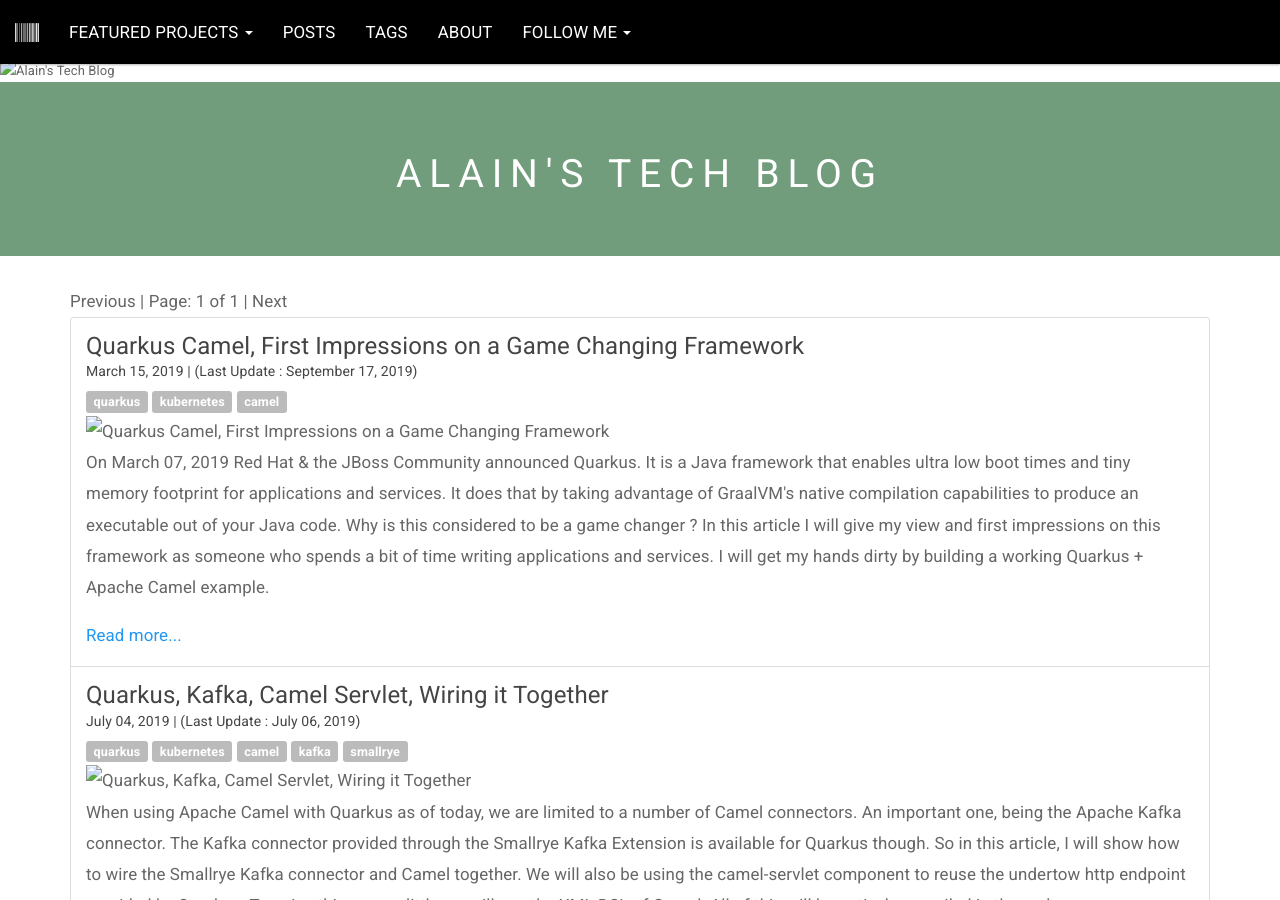
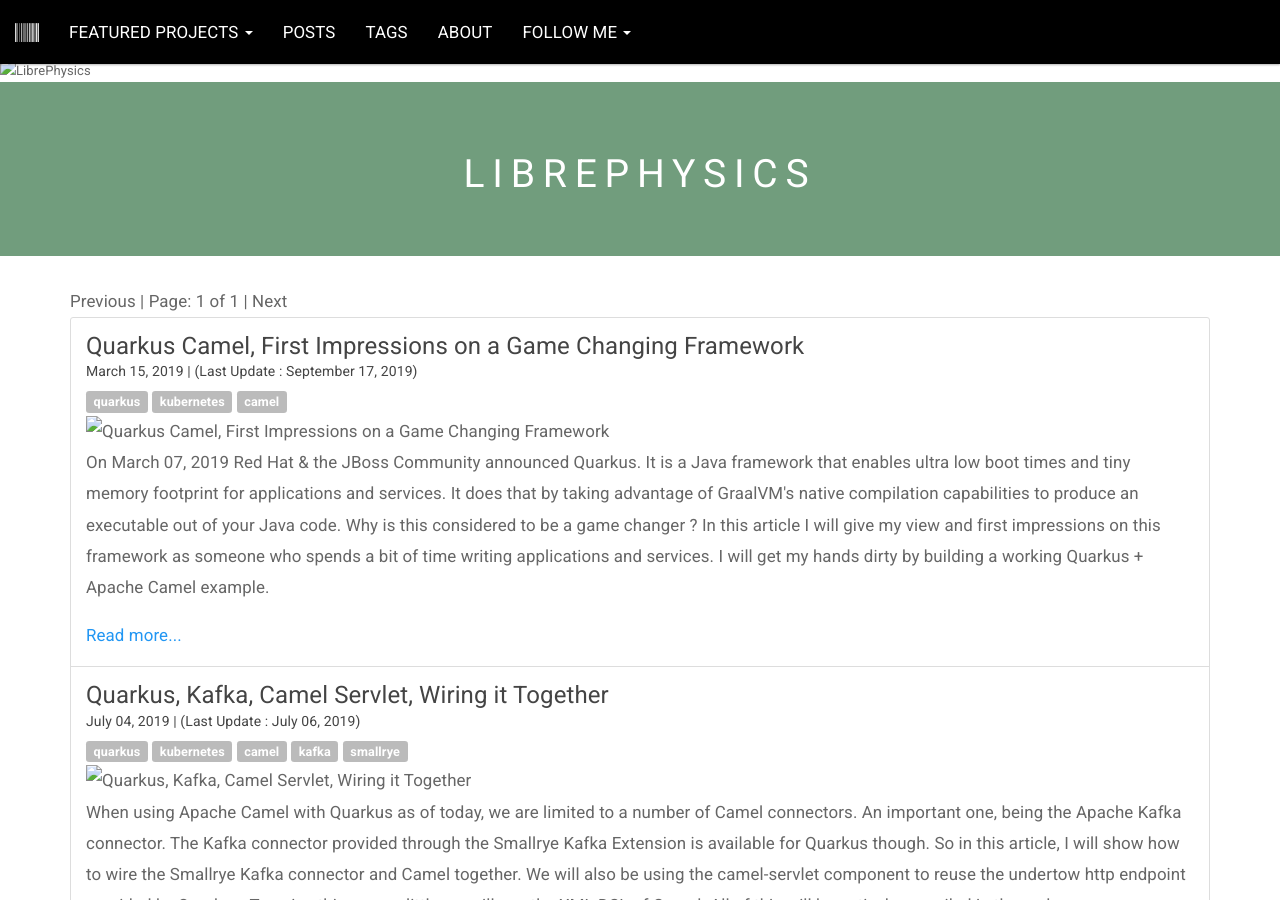
Before and after one commit to natanmr/LibrePhysics, a Jekyll site: the page built from index.html, in a window 1280 px wide and 900 px high. Built offline with Jekyll 4.4.1, drawn with Linux system fonts in a browser that asks for light colours; nearby versions of some CDN libraries; library files that are not in the unit come from our copies; the list of posts is cut into pages by our own code; comment, search, counter and statistics services are not loaded; some of the changed lines change nothing that is shown.

Commit message:
Update index.html

```diff
--- a/index.html
+++ b/index.html
@@ -1,7 +1,7 @@
 ---
 layout: default
-title: Alain's Tech Blog
-description: Sharing about Application Development, Integration, Cloud, Big Data and Digital Transformation
+title: LibrePhysics
+description: Divulgação de tópicos de fisica computacional
 comments: true
 ---
 
```
